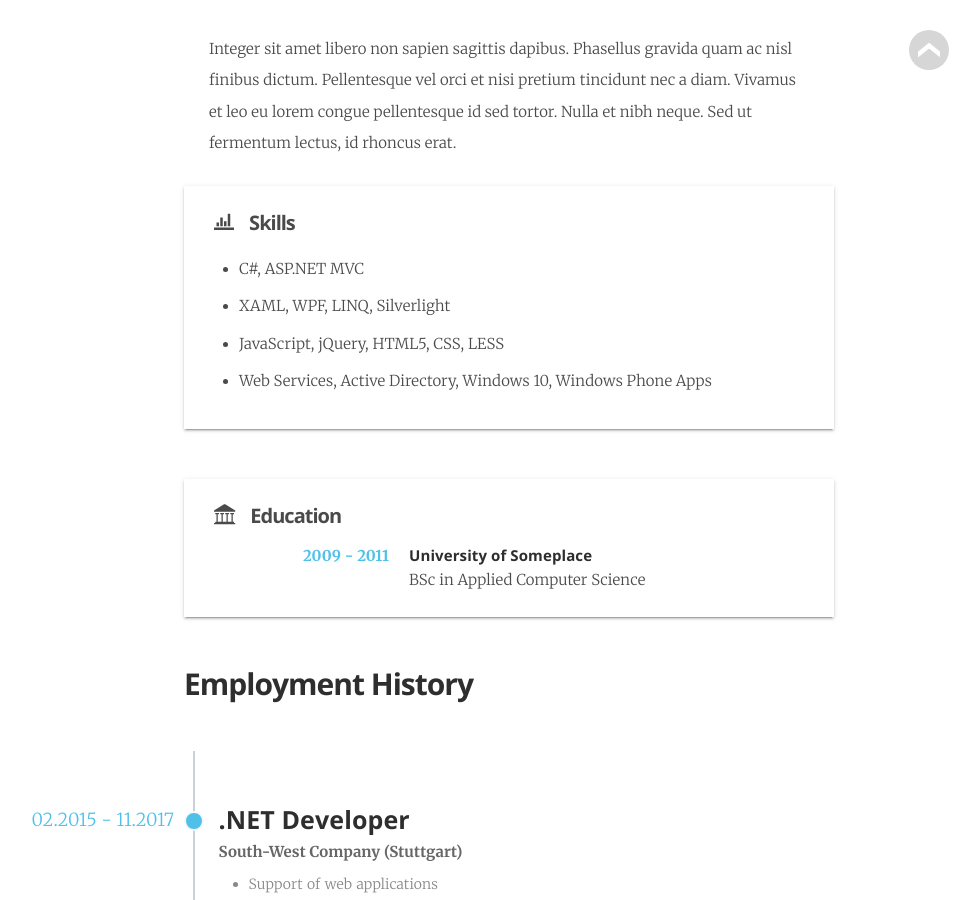
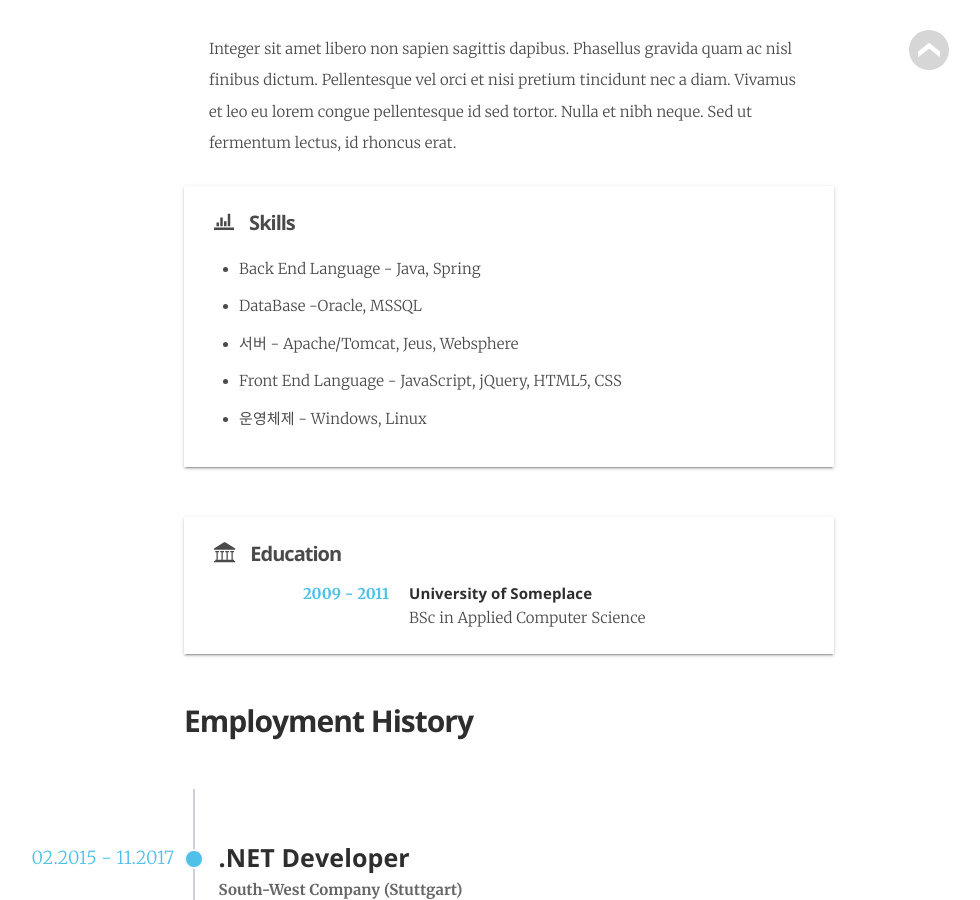
Before and after one commit to jwillmer/jekyllDecent, a Jekyll site: the page built from _pages/cv.html, in a window 1280 px wide and 900 px high, scrolled down 545 px. Shown: the whole window, without its empty margins (131-1111 px from the left). Built offline with Jekyll 4.4.1, drawn with Linux system fonts in a browser that asks for light colours; some web fonts are replaced.

Commit message:
Update cv.yml

```diff
--- a/_data/cv.yml
+++ b/_data/cv.yml
@@ -1,10 +1,11 @@
 geunyoung:
     profile: "Integer sit amet libero non sapien sagittis dapibus. Phasellus gravida quam ac nisl finibus dictum. Pellentesque vel orci et nisi pretium tincidunt nec a diam. Vivamus et leo eu lorem congue pellentesque id sed tortor. Nulla et nibh neque. Sed ut fermentum lectus, id rhoncus erat."
     skills:
-        - "C#, ASP.NET MVC"
-        - "XAML, WPF, LINQ, Silverlight"
-        - "JavaScript, jQuery, HTML5, CSS, LESS"
-        - "Web Services, Active Directory, Windows 10, Windows Phone Apps"
+        - "Back End Language - Java, Spring"
+        - "DataBase -Oracle, MSSQL"
+        - "서버 - Apache/Tomcat, Jeus, Websphere"
+        - "Front End Language - JavaScript, jQuery, HTML5, CSS"
+        - "운영체제 - Windows, Linux"
     education:
         - time:             "2009 - 2011"
           location:         "University of Someplace"
```
